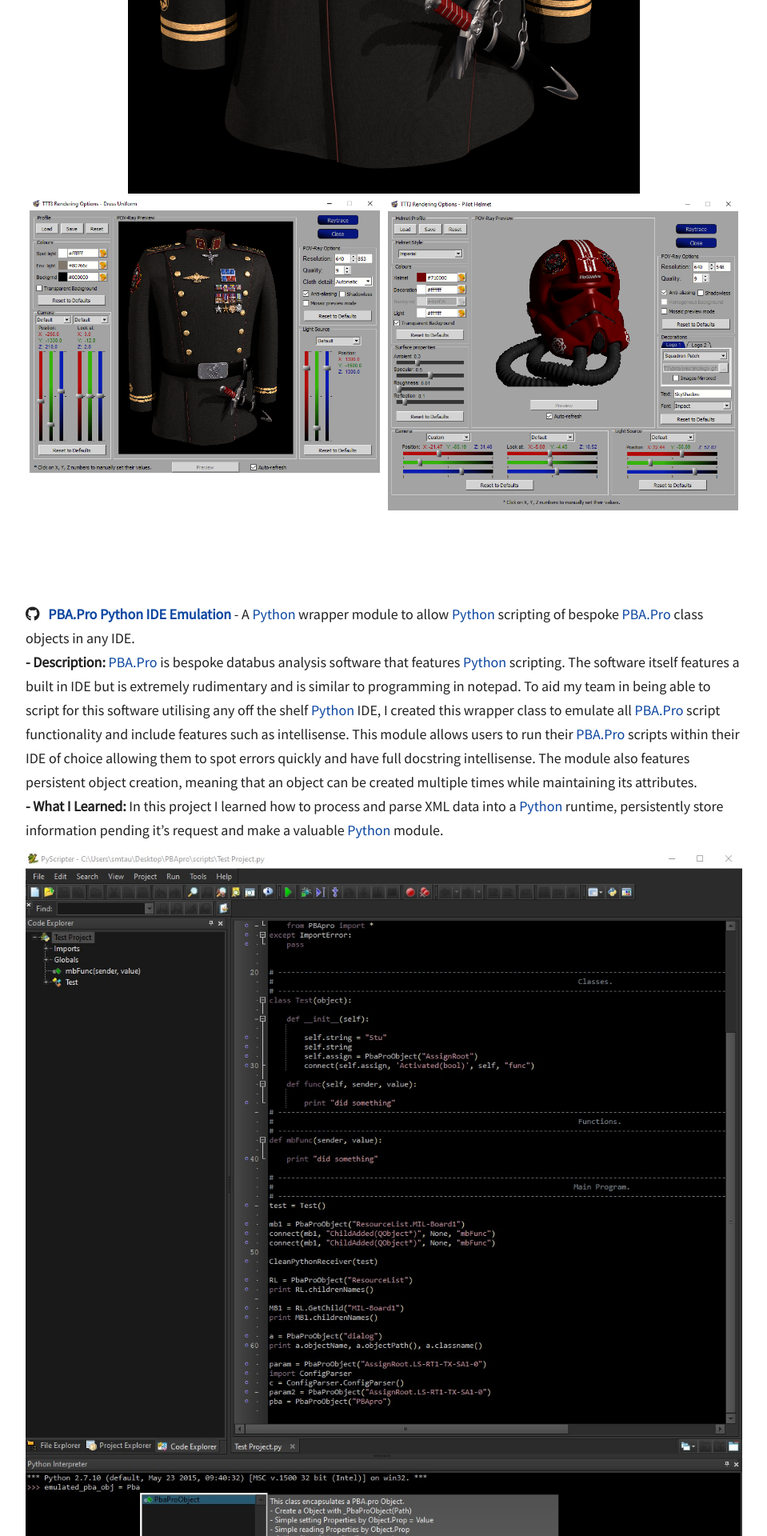
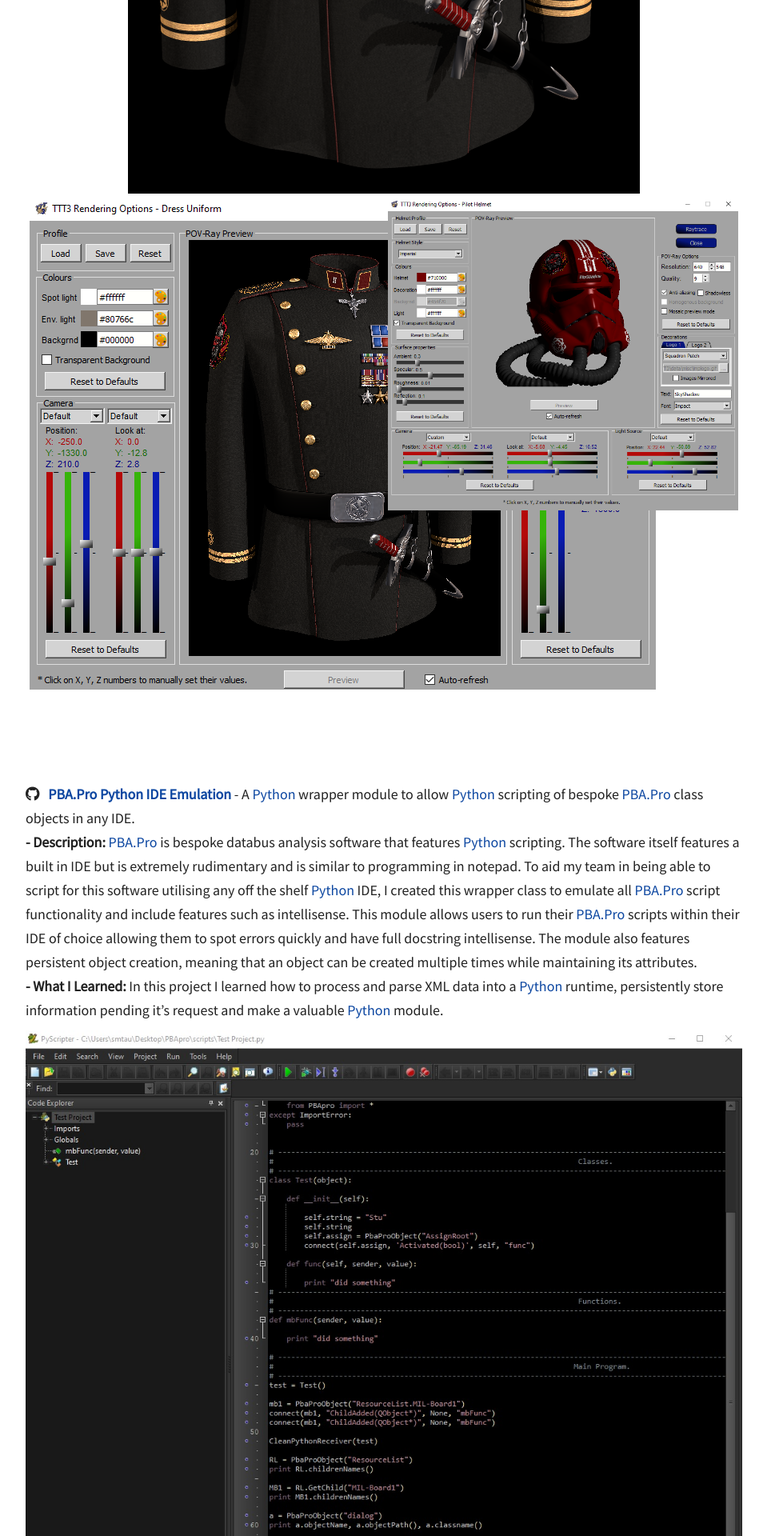
Before and after one commit to SmTaUcM/SmTaUcM.github.io, a Jekyll site: the page built from projects.html, in a window 1280 px wide. Shown: the part 2277-4197 px from the top of the page at 80% size, without its empty margins (160-1119 px from the left). Built offline with Jekyll 4.4.1, drawn with Linux system fonts in a browser that asks for light colours; nearby versions of some CDN libraries.

Commit message:
Centred Image

```diff
--- a/_includes/projects.html
+++ b/_includes/projects.html
@@ -121,7 +121,7 @@
 					<img
 					  src=" {{ site.baseurl }}img/projects/ttt3/ttt3PreviewDress.png"
 					  alt="centered image"
-					  class="responsive-img"
+					  class="verticalcenter"
 					  id="ttt3PreviewDress"
 					  alt="TIE Corps Tailoring Tool 3 Dress Uniform Preview."
 					/>
```
